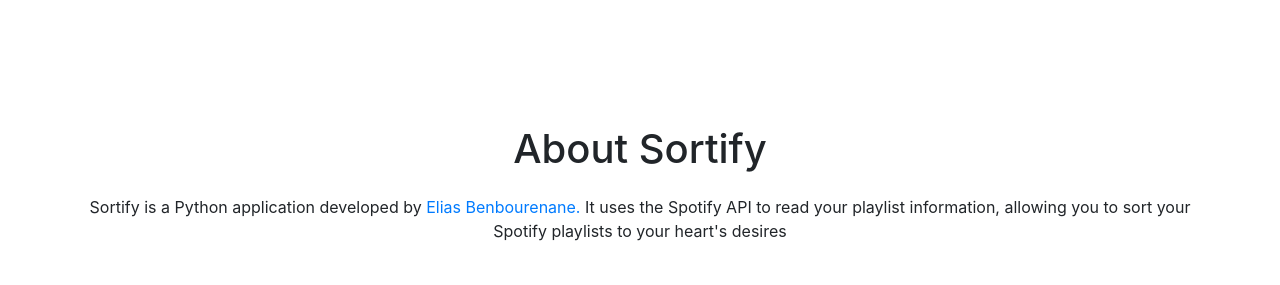
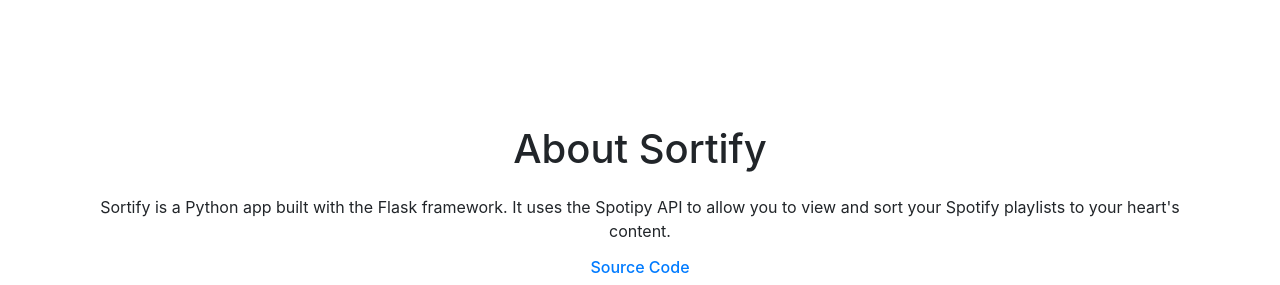
Before and after one commit to eliasbenb/Sortify, a Flask app: page / in a window 1280 px wide. Shown: the part 849-1134 px from the top of the page. Before the commit the page ends 1090 px from the top, so only its background shows below. Run offline with Flask 2, Linux system fonts and the light colour scheme; some libraries are stand-ins or nearby versions.

Commit message:
Small design updates

```diff
--- a/templates/base.html
+++ b/templates/base.html
@@ -46,9 +46,9 @@
 </head>
 <body data-spy="scroll" data-target=".site-navbar-target" data-offset="300">
     <nav class="navbar navbar-expand-lg navbar-dark ftco_navbar ftco-navbar-light site-navbar-target" id="ftco-navbar">
-        <a href="/">
+        <a href="https://eliasbenb.github.io" target="_blank">
             <div class="container">
-                <img src="{{url_for('static', filename='images/logo.png')}}" alt="Logo">
+                <img src="{{url_for('static', filename='images/eliasbenb.png')}}" alt="Logo">
                 <button class="navbar-toggler js-fh5co-nav-toggle fh5co-nav-toggle" type="button" data-toggle="collapse" data-target="#ftco-nav" aria-controls="ftco-nav" aria-expanded="false" aria-label="Toggle navigation">
                     <span class="oi oi-menu"></span> Menu
                 </button>
--- a/templates/home.html
+++ b/templates/home.html
@@ -22,6 +22,7 @@
 <section class="section" id="about-section">
     <div class="container" align="center" style="margin-top: 24em;">
         <h1>About Sortify</h1>
-        <p style="text-align: center; margin-top: 1.5em;">Sortify is a Python application developed by <a href='https://eliasbenb.github.io'>Elias Benbourenane.</a> It uses the Spotify API to read your playlist information, allowing you to sort your Spotify playlists to your heart's desires</p>
+        <p style="text-align: center; margin-top: 1.5em;">Sortify is a Python app built with the Flask framework. It uses the Spotipy API to allow you to view and sort your Spotify playlists to your heart's content.</p>
     </div>
+<a href="https://github.com/eliasbenb/Sortify" target="_blank"><h6 align="center" style="margin-top: 0.5em;">Source Code</h4></a>
 {% endblock %}
```
Also changed, not shown: README.md, static/images/eliasbenb.png (renamed from static/images/logo.png).
